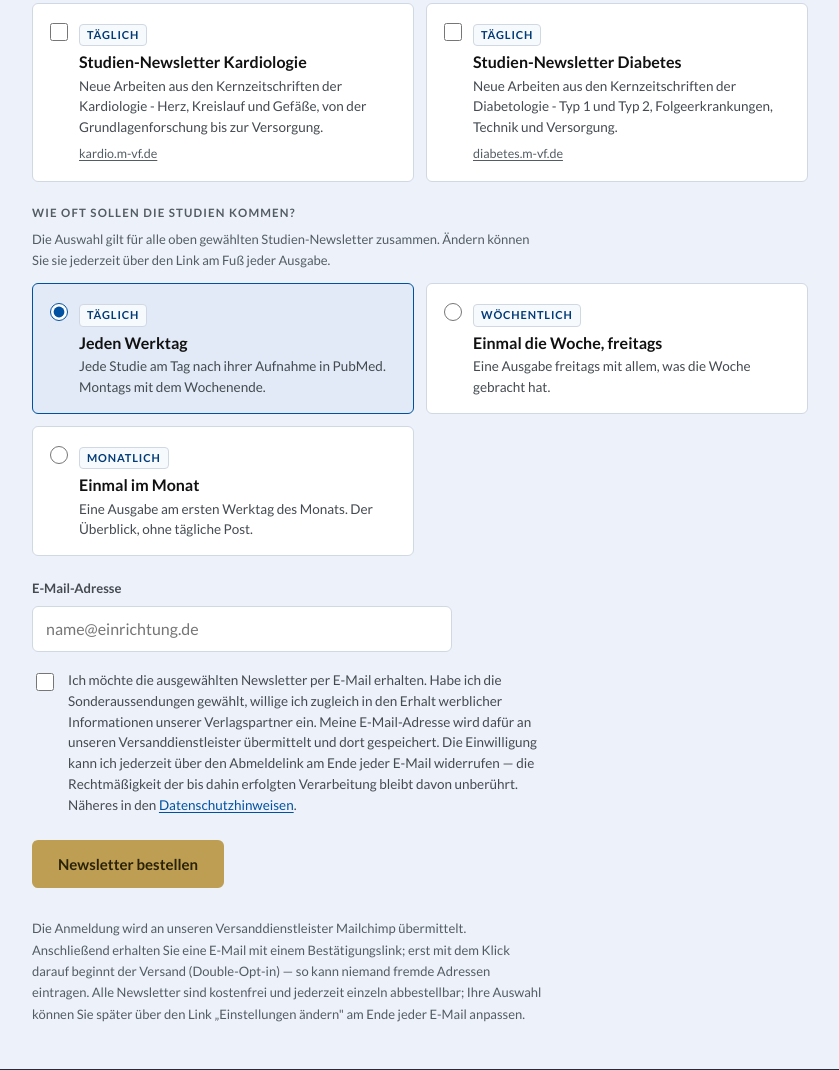
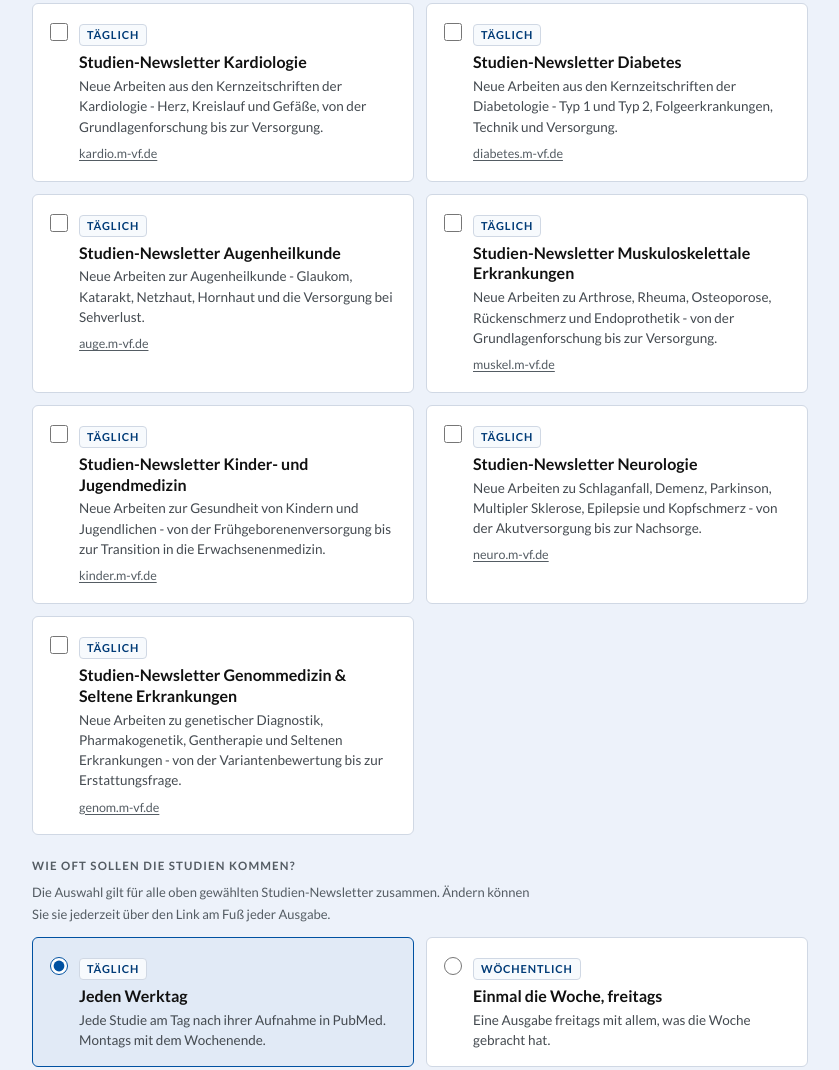
Before and after one commit to mvf-portal/versorgungsforschung-portal, a plain HTML site: page newsletter.html in a window 1280 px wide. Shown: the part 2097-3167 px from the top of the page, without its empty margins (220-1059 px from the left). Drawn offline with Linux system fonts and the light colour scheme.

Commit message:
Anmeldeseite aus der Vorlage nachgezogen
Die fuenf neuesten Hubs (Augenheilkunde, Muskel, Kinder, Neurologie,
Genommedizin) stehen jetzt auch hier in der Liste der Schwesterportale.
Sie versenden seit Tagen, waren aber nur auf ihrer eigenen Anmeldeseite
bestellbar.

Dazu zwei aeltere Aenderungen der Vorlage, die bisher nicht ausgerollt
waren: Ankerpfade ./#suche statt #suche, und die Trennung von
Kontaktformular und E-Mail-Adresse vom 12.11.2026.

Aus mvf-portal/portal-vorlage e73efe2.

Co-Authored-By: Claude Opus 5 <noreply@anthropic.com>

```diff
--- a/newsletter.html
+++ b/newsletter.html
@@ -710,8 +710,8 @@
       <span><small>Knowledge-Hub</small><b>Versorgungsforschung</b></span>
     </a>
     <div class="ort-links">
-      <a href="#suche">Suche</a>
-      <a href="#main">Datenbanken</a>
+      <a href="./#suche">Suche</a>
+      <a href="./#main">Datenbanken</a>
       <a href="neue-studien.html">Neue Studien</a>
       <a href="ueber.html">Themen &amp; Quellen</a>
     </div>
@@ -726,8 +726,8 @@
   <section>
     <h3>Dieser Hub</h3>
     <ul>
-      <li><a href="#suche">Suche <span aria-hidden="true">›</span></a></li>
-      <li><a href="#main">Datenbanken <span aria-hidden="true">›</span></a></li>
+      <li><a href="./#suche">Suche <span aria-hidden="true">›</span></a></li>
+      <li><a href="./#main">Datenbanken <span aria-hidden="true">›</span></a></li>
       <li><a href="neue-studien.html">Neue Studien <span aria-hidden="true">›</span></a></li>
       <li><a href="ueber.html">Themen &amp; Quellen <span aria-hidden="true">›</span></a></li>
     </ul>
@@ -924,7 +924,16 @@
   <nav class="nf-links" aria-label="Rechtliches">
     <a href="https://knowledge-hubs.m-vf.de/impressum.html">Impressum</a>
     <a href="https://knowledge-hubs.m-vf.de/datenschutz.html">Datenschutz</a>
-    <span class="nf-mail">Kontakt: <a href="mailto:info@m-vf.de">info@m-vf.de</a></span>
+    <!-- Zwei Wege statt einem, auf Anweisung des Herausgebers vom 12.11.2026:
+         „Kontakt und email bitte trennen in Kontaktformular / eMail-senden".
+         Das Formular liegt bei der Innofonds-Sitzung unter
+         innofonds.m-vf.de/kontakt/ und ist fuer ALLE Angebote der Reihe
+         gedacht, nicht nur fuer das Radar; es erkennt den Hub an der
+         Herkunftsadresse, ein schlichter Link genuegt also.
+         Die Adresse bleibt daneben SICHTBAR stehen - siehe oben: Ein blosser
+         mailto-Link tut nichts, wenn kein Mailprogramm eingerichtet ist. -->
+    <a href="https://innofonds.m-vf.de/kontakt/">Kontaktformular</a>
+    <span class="nf-mail">E-Mail senden: <a href="mailto:info@m-vf.de">info@m-vf.de</a></span>
   </nav>
 </div>
   </div>
@@ -1047,7 +1056,30 @@ const REIHE = [
   { hub:"diabetes",        titel:"Diabetes",
     url:"https://diabetes.m-vf.de", domain:"diabetes.m-vf.de", bereit:true,
     was:"Neue Arbeiten aus den Kernzeitschriften der Diabetologie - Typ 1 und "
-      + "Typ 2, Folgeerkrankungen, Technik und Versorgung." }
+      + "Typ 2, Folgeerkrankungen, Technik und Versorgung." },
+  { hub:"auge",            titel:"Augenheilkunde",
+    url:"https://auge.m-vf.de", domain:"auge.m-vf.de", bereit:true,
+    was:"Neue Arbeiten zur Augenheilkunde - Glaukom, Katarakt, Netzhaut, "
+      + "Hornhaut und die Versorgung bei Sehverlust." },
+  { hub:"muskel",          titel:"Muskuloskelettale Erkrankungen",
+    url:"https://muskel.m-vf.de", domain:"muskel.m-vf.de", bereit:true,
+    was:"Neue Arbeiten zu Arthrose, Rheuma, Osteoporose, Rückenschmerz und "
+      + "Endoprothetik - von der Grundlagenforschung bis zur Versorgung." },
+  { hub:"kinder",          titel:"Kinder- und Jugendmedizin",
+    url:"https://kinder.m-vf.de", domain:"kinder.m-vf.de", bereit:true,
+    was:"Neue Arbeiten zur Gesundheit von Kindern und Jugendlichen - von der "
+      + "Frühgeborenenversorgung bis zur Transition in die "
+      + "Erwachsenenmedizin." },
+  { hub:"neuro",           titel:"Neurologie",
+    url:"https://neuro.m-vf.de", domain:"neuro.m-vf.de", bereit:true,
+    was:"Neue Arbeiten zu Schlaganfall, Demenz, Parkinson, Multipler "
+      + "Sklerose, Epilepsie und Kopfschmerz - von der Akutversorgung bis zur "
+      + "Nachsorge." },
+  { hub:"genom",           titel:"Genommedizin &amp; Seltene Erkrankungen",
+    url:"https://genom.m-vf.de", domain:"genom.m-vf.de", bereit:true,
+    was:"Neue Arbeiten zu genetischer Diagnostik, Pharmakogenetik, "
+      + "Gentherapie und Seltenen Erkrankungen - von der Variantenbewertung "
+      + "bis zur Erstattungsfrage." }
 ];
 
 // Faellt der Endpunkt aus, bleibt Mailchimps eigene Anmeldeseite. Sie traegt
```
